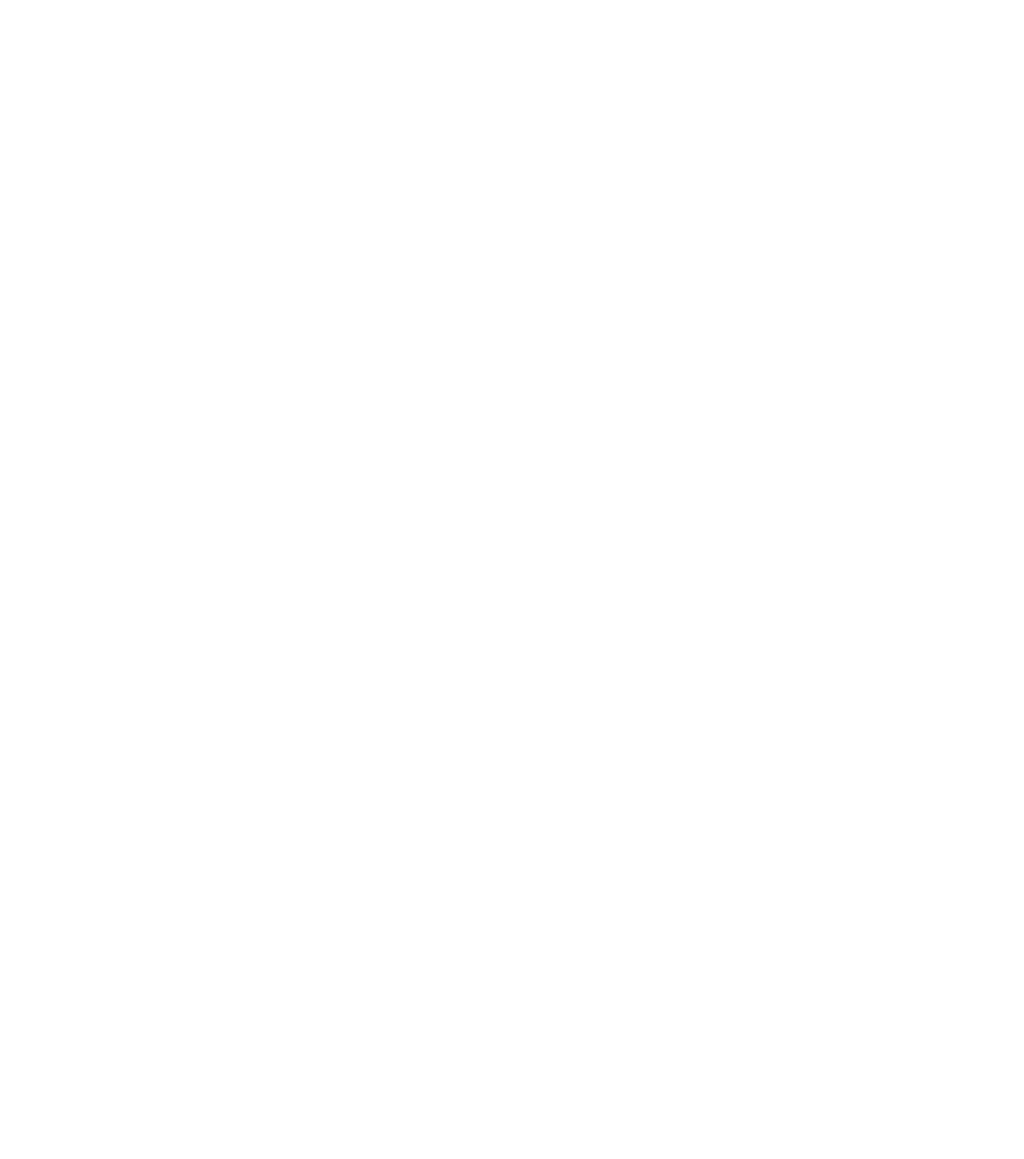
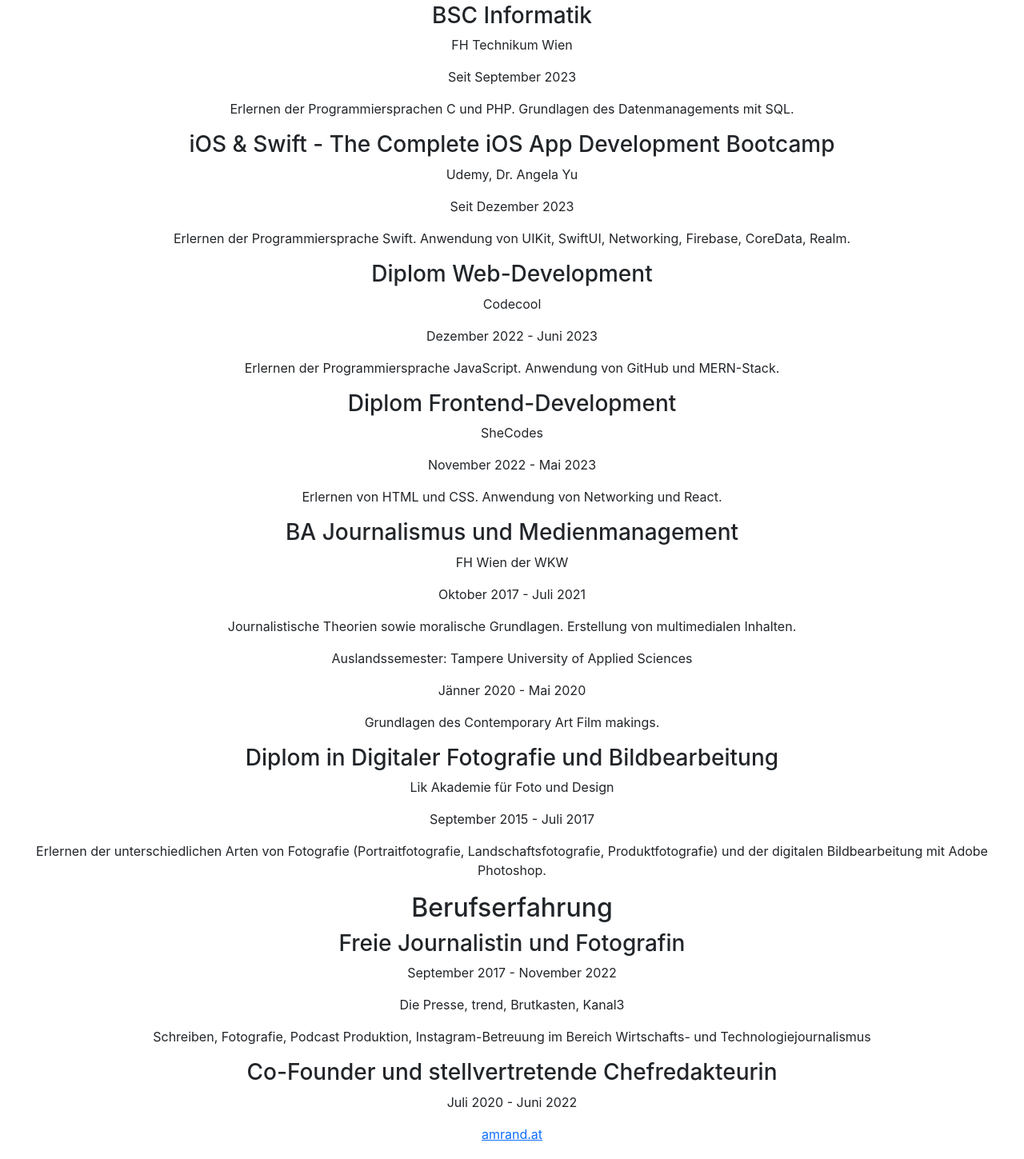
Before and after one commit to JuliaPabst/My-Website, a React (Create React App) app in the folder my-app/: page / in a window 1280 px wide. Shown: the part 1330-2779 px from the top of the page at 80% size. Before the commit the page ends 1230 px from the top, so only its background shows below. Built offline with nearby package versions, Linux system fonts and the light colour scheme.

Commit message:
add education and career information

```diff
--- a/my-app/src/Components/About.js
+++ b/my-app/src/Components/About.js
@@ -21,6 +21,106 @@
         </div>
         <div>Am Tabor 23/92, 1020 Wien</div>
       </section>
+      <section>
+        <h1>CV</h1>
+        <div>
+          <h2>Ausbildung</h2>
+          <div>
+            <h3>BSC Informatik</h3>
+            <p>FH Technikum Wien</p>
+            <p>Seit September 2023</p>
+            <p>
+              Erlernen der Programmiersprachen C und PHP. Grundlagen des
+              Datenmanagements mit SQL.
+            </p>
+          </div>
+          <div>
+            <h3>iOS & Swift - The Complete iOS App Development Bootcamp</h3>
+            <p>Udemy, Dr. Angela Yu</p>
+            <p>Seit Dezember 2023</p>
+            <p>
+              Erlernen der Programmiersprache Swift. Anwendung von UIKit,
+              SwiftUI, Networking, Firebase, CoreData, Realm.
+            </p>
+          </div>
+          <div>
+            <h3>Diplom Web-Development</h3>
+            <p>Codecool</p>
+            <p>Dezember 2022 - Juni 2023</p>
+            <p>
+              Erlernen der Programmiersprache JavaScript. Anwendung von GitHub
+              und MERN-Stack.
+            </p>
+          </div>
+          <div>
+            <h3>Diplom Frontend-Development</h3>
+            <p>SheCodes</p>
+            <p>November 2022 - Mai 2023</p>
+            <p>
+              Erlernen von HTML und CSS. Anwendung von Networking und React.
+            </p>
+          </div>
+          <div>
+            <h3>BA Journalismus und Medienmanagement</h3>
+            <p>FH Wien der WKW</p>
+            <p>Oktober 2017 - Juli 2021</p>
+            <p>
+              Journalistische Theorien sowie moralische Grundlagen. Erstellung
+              von multimedialen Inhalten.
+            </p>
+            <p>Auslandssemester: Tampere University of Applied Sciences</p>
+            <p>Jänner 2020 - Mai 2020</p>
+            <p>Grundlagen des Contemporary Art Film makings.</p>
+          </div>
+          <div>
+            <h3>Diplom in Digitaler Fotografie und Bildbearbeitung</h3>
+            <p>Lik Akademie für Foto und Design</p>
+            <p>September 2015 - Juli 2017</p>
+            <p>
+              Erlernen der unterschiedlichen Arten von Fotografie
+              (Portraitfotografie, Landschaftsfotografie, Produktfotografie) und
+              der digitalen Bildbearbeitung mit Adobe Photoshop.
+            </p>
+          </div>
+        </div>
+        <div>
+          <h2>Berufserfahrung</h2>
+          <div>
+            <h3>Freie Journalistin und Fotografin</h3>
+            <p>September 2017 - November 2022</p>
+            <p>Die Presse, trend, Brutkasten, Kanal3</p>
+            <p>
+              Schreiben, Fotografie, Podcast Produktion, Instagram-Betreuung im
+              Bereich Wirtschafts- und Technologiejournalismus
+            </p>
+          </div>
+          <div>
+            <h3>Co-Founder und stellvertretende Chefredakteurin</h3>
+            <p>Juli 2020 - Juni 2022</p>
+            <p>
+              <a href="amrand.at">amrand.at</a>
+            </p>
+            <p>
+              Konzeption und Aufbau eines multimedialen Onlinemagazins.
+              Redaktionsleitung und erstellen von multimedialem Content für die
+              Website und Social Media.
+            </p>
+          </div>
+          <div>
+            <h3>Praktika</h3>
+            <div>
+              <h4>ORF-Korrespondentenbüro in Brüssel</h4>
+              <p>Jänner 2021 - März 2021</p>
+              <p>Recherche und Konzeption von Audiobeiträgen für OE1.</p>
+            </div>
+            <div>
+              <h4>ORF ECO</h4>
+              <p>September 2019 & September 2020</p>
+              <p>Recherche und Konzeption von TV-Beiträgen.</p>
+            </div>
+          </div>
+        </div>
+      </section>
     </div>
   );
 }
```
